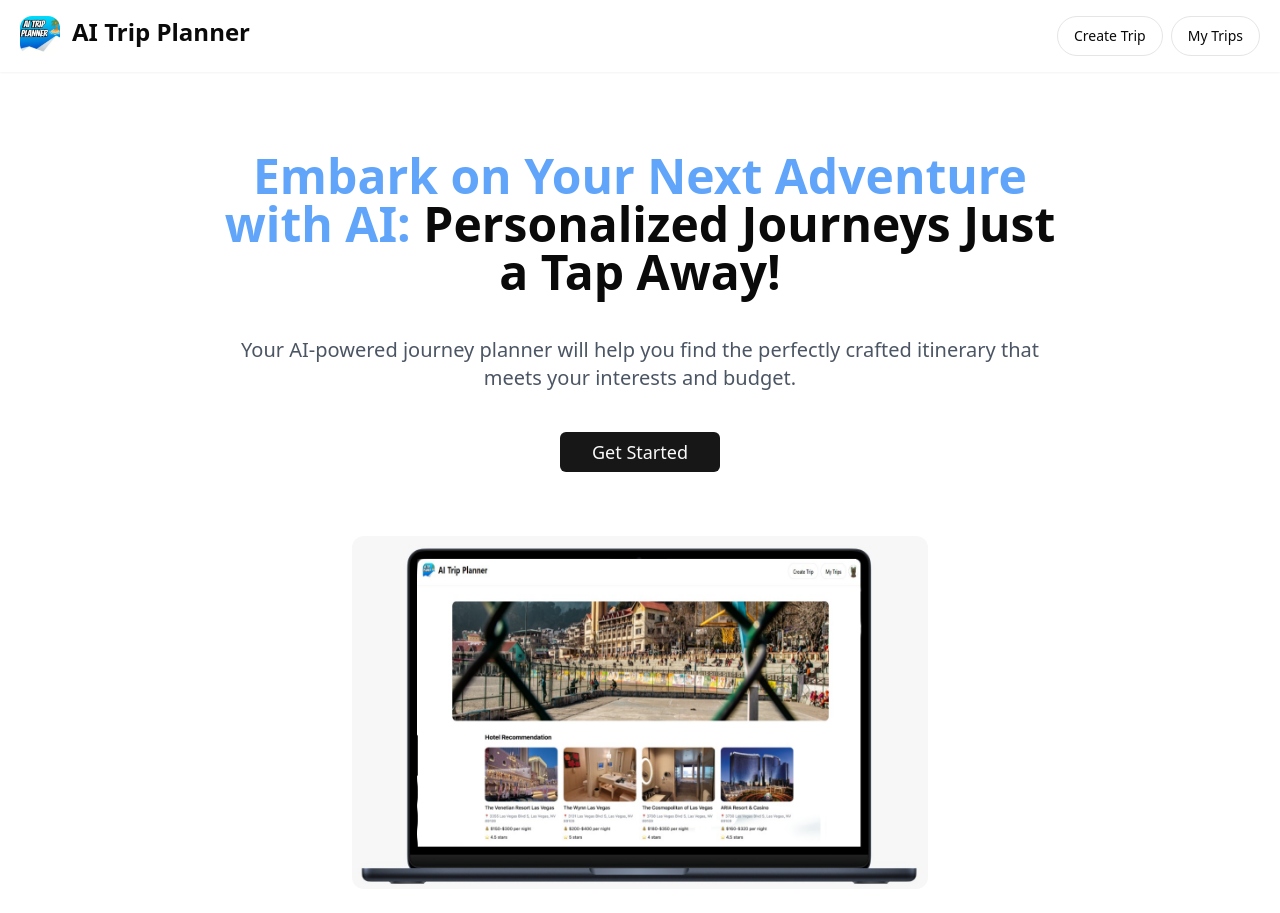
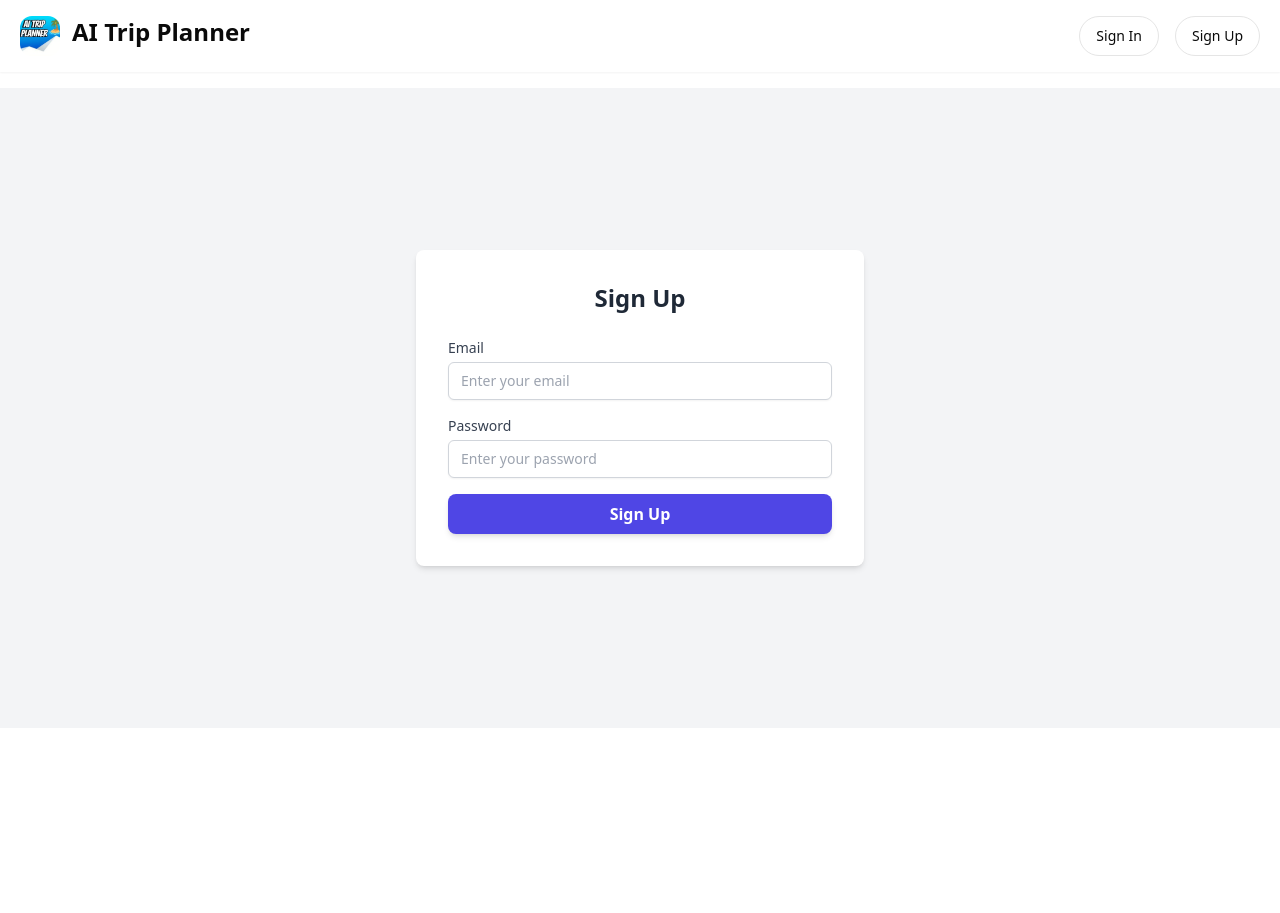
Before and after one commit to Kushhhhhhhh/AI-Trip-Planner, a React (Vite) app: page / in a window 1280 px wide. After the commit the page ends 800 px from the top, so only its background shows below. Built offline with nearby package versions, Linux system fonts and the light colour scheme; no server answers.

Commit message:
Firebase Authentication

```diff
--- a/src/App.jsx
+++ b/src/App.jsx
@@ -1,11 +1,43 @@
-import Hero from "./components/Hero"
+import { useEffect, useState } from 'react';
+import { onAuthStateChanged } from 'firebase/auth';
+import { auth } from './config/firebase-config';
+import SignUp from './components/SignUp';
+import Hero from './components/Hero';
+import { Loader2 } from 'lucide-react';
 
 const App = () => {
+
+  const [user, setUser] = useState(null);
+  const [loading, setLoading] = useState(true);
+
+  useEffect(() => {
+    const unsubscribe = onAuthStateChanged(auth, (user) => {
+      setUser(user);
+      setLoading(false);
+    });
+
+    return () => unsubscribe();
+  }, []);
+
+  if (loading) {
+    return <div>
+      <Loader2 />
+    </div>;
+  }
+
   return (
-    <>
-      <Hero />
-    </>
-  )
-}
+    <main>
+      <div>
+        {user ? (
+           <Hero />
+        ) : (
+          <>
+            <SignUp />
+          </>
+        )}
+      </div>
+    </main>
+  );
+};
 
-export default App
+export default App;
--- a/src/components/Header.jsx
+++ b/src/components/Header.jsx
@@ -1,18 +1,45 @@
 import { Button } from "./ui/button";
 import { useEffect, useState } from 'react';
+import { signOut, onAuthStateChanged } from 'firebase/auth';
+import { auth } from '../config/firebase-config';
+import { Dialog, DialogContent, DialogHeader, DialogTitle, DialogDescription } from "./ui/dialog";
+import { AiOutlineLoading3Quarters } from "react-icons/ai";
 
 const Header = () => {
   const [user, setUser] = useState(null);
+  const [openDialog, setOpenDialog] = useState(false);
+  const [loading, setLoading] = useState(false);
 
   useEffect(() => {
-    const user = localStorage.getItem("user");
-    if (user) {
-      setUser(JSON.parse(user));
+    const unsubscribe = onAuthStateChanged(auth, (currentUser) => {
+      if (currentUser) {
+        setUser(currentUser);
+        localStorage.setItem("user", JSON.stringify(currentUser));
+      } else {
+        setUser(null);
+        localStorage.removeItem("user");
       }
+    });
 
-  }, [user, setUser]);
+    return () => unsubscribe();
+  }, []);
+
+  const handleLogout = async () => {
+    setLoading(true);
+    try {
+      await signOut(auth);
+      localStorage.removeItem("user");
+      setUser(null);
+      setOpenDialog(false);
+    } catch (error) {
+      console.error("Error signing out:", error);
+    } finally {
+      setLoading(false);
+    }
+  };
 
   return (
+    <>
       <div className="p-4 shadow-sm flex justify-between items-center px-5 mb-4">
         <div className="flex items-center space-x-3">
           <a href="/" className="flex gap-3">
@@ -25,16 +52,46 @@ const Header = () => {
           </a>
         </div>
         <div className="flex items-center space-x-4">
-        <div className="flex items-center space-x-2">
+          {user ? (
+            <div className="flex items-center space-x-4">
               <a href="/create-trip">
                 <Button variant="outline" className="rounded-full">Create Trip</Button>
               </a>
               <a href="/my-trips">
                 <Button variant="outline" className="rounded-full">My Trips</Button>
               </a>
+              <Button variant="outline" className="rounded-full" onClick={() => setOpenDialog(true)}>Logout</Button>
+            </div>
+          ) : (
+            <div className="flex items-center space-x-4">
+              <a href="/sign-in">
+                <Button variant="outline" className="rounded-full">Sign In</Button>
+              </a>
+              <a href="/sign-up">
+                <Button variant="outline" className="rounded-full">Sign Up</Button>
+              </a>
+            </div>
+          )}
         </div>
       </div>
+
+      <Dialog open={openDialog} onOpenChange={() => setOpenDialog(false)}>
+        <DialogContent>
+          <DialogHeader>
+            <DialogTitle className="font-bold text-xl">Confirm Logout</DialogTitle>
+            <DialogDescription>
+              <p>Are you sure you want to log out?</p>
+              <div className="flex justify-end mt-4 space-x-2">
+                <Button onClick={handleLogout} disabled={loading}>
+                  {loading ? <AiOutlineLoading3Quarters className="w-5 h-5 animate-spin" /> : 'Logout'}
+                </Button>
+                <Button variant="outline" onClick={() => setOpenDialog(false)}>Cancel</Button>
               </div>
+            </DialogDescription>
+          </DialogHeader>
+        </DialogContent>
+      </Dialog>
+    </>
   );
 };
 
--- /dev/null
+++ b/src/components/SignIn.jsx
@@ -0,0 +1,64 @@
+import { useState } from 'react';
+import { signInWithEmailAndPassword } from 'firebase/auth';
+import { auth } from '../config/firebase-config';
+import { useNavigate } from 'react-router-dom';
+import toast from 'react-hot-toast';
+
+const SignIn = () => {
+  const [email, setEmail] = useState('');
+  const [password, setPassword] = useState('');
+  const router = useNavigate();
+
+  const handleSignIn = async (e) => {
+    e.preventDefault();
+    try {
+      await signInWithEmailAndPassword(auth, email, password);
+      toast.success('User signed in successfully!');
+      router('/');
+    } catch (error) {
+      console.error('Error signing in:', error.message);
+    }
+  };
+
+  return (
+    <main className="flex items-center justify-center h-[80vh] bg-gray-100 p-4">
+      <div className="w-full max-w-md bg-white p-8 rounded-lg shadow-md">
+        <h2 className="text-2xl font-bold mb-6 text-center text-gray-800">Sign In</h2>
+        <form onSubmit={handleSignIn} className="space-y-4">
+          <div>
+            <label htmlFor="email" className="block text-sm font-medium text-gray-700">Email</label>
+            <input
+              type="email"
+              id="email"
+              value={email}
+              onChange={(e) => setEmail(e.target.value)}
+              placeholder="Enter your email"
+              className="mt-1 block w-full px-3 py-2 border border-gray-300 rounded-md shadow-sm focus:outline-none focus:ring-2 focus:ring-indigo-500 focus:border-indigo-500 sm:text-sm"
+              required
+            />
+          </div>
+          <div>
+            <label htmlFor="password" className="block text-sm font-medium text-gray-700">Password</label>
+            <input
+              type="password"
+              id="password"
+              value={password}
+              onChange={(e) => setPassword(e.target.value)}
+              placeholder="Enter your password"
+              className="mt-1 block w-full px-3 py-2 border border-gray-300 rounded-md shadow-sm focus:outline-none focus:ring-2 focus:ring-indigo-500 focus:border-indigo-500 sm:text-sm"
+              required
+            />
+          </div>
+          <button
+            type="submit"
+            className="w-full py-2 px-4 bg-indigo-600 text-white font-semibold rounded-lg shadow-md hover:bg-indigo-700 focus:outline-none focus:ring-2 focus:ring-indigo-500 focus:ring-offset-2"
+          >
+            Sign In
+          </button>
+        </form>
+      </div>
+    </main>
+  );
+};
+
+export default SignIn;
--- /dev/null
+++ b/src/components/SignUp.jsx
@@ -0,0 +1,64 @@
+import { useState } from 'react';
+import { createUserWithEmailAndPassword } from 'firebase/auth';
+import { auth } from '../config/firebase-config';
+import { useNavigate } from 'react-router-dom';
+import toast from 'react-hot-toast';
+
+const SignUp = () => {
+  const [email, setEmail] = useState('');
+  const [password, setPassword] = useState('');
+  const router = useNavigate();
+
+  const handleSignUp = async (e) => {
+    e.preventDefault();
+    try {
+      await createUserWithEmailAndPassword(auth, email, password);
+      toast.success('User signed up successfully!');
+      router('/sign-in');
+    } catch (error) {
+      console.error('Error signing up:', error.message);
+    }
+  };
+
+  return (
+    <main className="flex items-center justify-center h-[80vh] bg-gray-100 p-4">
+      <div className="w-full max-w-md bg-white p-8 rounded-lg shadow-md">
+        <h2 className="text-2xl font-bold mb-6 text-center text-gray-800">Sign Up</h2>
+        <form onSubmit={handleSignUp} className="space-y-4">
+          <div>
+            <label htmlFor="email" className="block text-sm font-medium text-gray-700">Email</label>
+            <input
+              type="email"
+              id="email"
+              value={email}
+              onChange={(e) => setEmail(e.target.value)}
+              placeholder="Enter your email"
+              className="mt-1 block w-full px-3 py-2 border border-gray-300 rounded-md shadow-sm focus:outline-none focus:ring-2 focus:ring-indigo-500 focus:border-indigo-500 sm:text-sm"
+              required
+            />
+          </div>
+          <div>
+            <label htmlFor="password" className="block text-sm font-medium text-gray-700">Password</label>
+            <input
+              type="password"
+              id="password"
+              value={password}
+              onChange={(e) => setPassword(e.target.value)}
+              placeholder="Enter your password"
+              className="mt-1 block w-full px-3 py-2 border border-gray-300 rounded-md shadow-sm focus:outline-none focus:ring-2 focus:ring-indigo-500 focus:border-indigo-500 sm:text-sm"
+              required
+            />
+          </div>
+          <button
+            type="submit"
+            className="w-full py-2 px-4 bg-indigo-600 text-white font-semibold rounded-lg shadow-md hover:bg-indigo-700 focus:outline-none focus:ring-2 focus:ring-indigo-500 focus:ring-offset-2"
+          >
+            Sign Up
+          </button>
+        </form>
+      </div>
+    </main>
+  );
+};
+
+export default SignUp;
--- a/src/create-trip/page.jsx
+++ b/src/create-trip/page.jsx
@@ -1,5 +1,5 @@
 import GooglePlacesAutocomplete from "react-google-places-autocomplete";
-import { useState } from "react";
+import { useState, useEffect } from "react";
 import { Input } from "@/components/ui/input";
 import { SelectBudgetOptions, SelectTravelList } from "@/data/option";
 import { Button } from "@/components/ui/button";
@@ -15,40 +15,44 @@ import {
 } from "@/components/ui/dialog";
 import { AiOutlineLoading3Quarters } from "react-icons/ai";
 import { setDoc, doc } from "firebase/firestore";
-import { db } from "@/config/firebase-config";
+import { db, auth } from "@/config/firebase-config";
 import { useNavigate } from "react-router-dom";
+import { onAuthStateChanged, signOut } from "firebase/auth";
 
 const CreateTrip = () => {
   const [place, setPlace] = useState(null);
   const [formData, setFormData] = useState({});
   const [openDialog, setOpenDialog] = useState(false);
   const [loading, setLoading] = useState(false);
-  const router = useNavigate();
+  const [user, setUser] = useState(null);
+  const navigate = useNavigate();
+
+  useEffect(() => {
+    const unsubscribe = onAuthStateChanged(auth, (currentUser) => {
+      setUser(currentUser);
+    });
+
+    return () => unsubscribe();
+  }, []);
 
   const handleInputChange = (name, value) => {
-    setFormData({ ...formData, [name]: value });
-    console.log(`Form data updated: ${name} = ${value}`);
+    setFormData(prev => ({ ...prev, [name]: value }));
   };
 
-  const GenerateTrip = async () => {
-    const user = JSON.parse(localStorage.getItem("user"));
-
+  const generateTrip = async () => {
     if (!user) {
-      toast.error("Please login to generate a trip");
+      toast.error("Please log in to generate a trip.");
       setOpenDialog(true);
       return;
     }
 
-    console.log("Form data on generate:", formData);
-
     if (!formData.location || !formData.stay || !formData.budget || !formData.travel) {
-      toast.error("Please fill all the required fields");
+      toast.error("Please fill out all required fields.");
       return;
     }
 
     setLoading(true);
-
-    const toastId = toast.loading("Please wait while we generate your trip");
+    const toastId = toast.loading("Generating your trip...");
 
     const finalPrompt = AI_PROMPT
       .replace('{location}', formData.location.label)
@@ -58,27 +62,26 @@ const CreateTrip = () => {
 
     try {
       const result = await chatSession.sendMessage(finalPrompt);
-      console.log("AI Response:", result?.response?.text());
+      const tripData = result?.response?.text();
 
-      await SaveTrip(result?.response?.text());
-
-      toast.dismiss(toastId);
-      toast.success("Trip generated successfully!");
+      if (tripData) {
+        await saveTrip(tripData);
+        toast.success("Trip generated and saved successfully!");
+      } else {
+        throw new Error("No trip data received.");
+      }
 
     } catch (error) {
       console.error("Error generating trip:", error);
-
+      toast.error("An error occurred while generating the trip.");
+    } finally {
       toast.dismiss(toastId);
-      toast.error("An error occurred while generating the trip");
-    } finally {
       setLoading(false);
     }
   };
 
-  const SaveTrip = async (tripData) => {
-    setLoading(true);
+  const saveTrip = async (tripData) => {
     const docId = Date.now().toString();
-    const user = JSON.parse(localStorage.getItem("user"));
 
     if (!user?.email) {
       console.error("User email is missing.");
@@ -88,11 +91,12 @@ const CreateTrip = () => {
     }
 
     let parsedTripData;
+
     try {
       parsedTripData = JSON.parse(tripData);
     } catch (error) {
       console.error("Invalid JSON in tripData:", error);
-      toast.error("Failed to save trip data. Please try again.");
+      toast.error("Please try again with different options.");
       setLoading(false);
       return;
     }
@@ -104,8 +108,7 @@ const CreateTrip = () => {
         userEmail: user.email,
         id: docId
       });
-      toast.success("Trip saved successfully!");
-      router(`/view-trip/${docId}`);
+      navigate(`/view-trip/${docId}`);
     } catch (error) {
       console.error("Error saving trip:", error);
       toast.error("Failed to save trip. Please try again.");
@@ -114,11 +117,26 @@ const CreateTrip = () => {
     }
   };
 
+  const handleLogout = async () => {
+    setLoading(true);
+    try {
+      await signOut(auth);
+      setUser(null);
+      toast.success("Logged out successfully.");
+    } catch (error) {
+      console.error("Error signing out:", error);
+      toast.error("Failed to log out. Please try again.");
+    } finally {
+      setLoading(false);
+      setOpenDialog(false);
+    }
+  };
+
   return (
     <div className="px-5 sm:px-10 md:px-32 lg:px-56 xl:px-72 mt-10">
       <h2 className="font-bold text-2xl sm:text-3xl">Tell us your travel preference 🏕️</h2>
       <p className="mt-3 text-gray-600 text-sm sm:text-base">
-        Please provide some basic information and our trip planner will generate a customized itinerary based on your preferences
+        Please provide some basic information and our trip planner will generate a customized itinerary based on your preferences.
       </p>
 
       <div className="mt-10 sm:mt-20 flex flex-col gap-10">
@@ -175,11 +193,11 @@ const CreateTrip = () => {
             ))}
           </div>
           <div className="my-10 justify-end flex">
-            <Button onClick={GenerateTrip} disabled={loading}>
+            <Button onClick={generateTrip} disabled={loading}>
               {loading ? <AiOutlineLoading3Quarters className="w-5 h-5 animate-spin" /> : "Generate Trip"}
             </Button>
           </div>
-          <Dialog open={openDialog}>
+          <Dialog open={openDialog} onOpenChange={() => setOpenDialog(false)}>
             <DialogContent>
               <DialogHeader>
                 <DialogDescription>
@@ -193,7 +211,20 @@ const CreateTrip = () => {
                   </div>
                   <div className="my-6 text-center">
                     <DialogTitle className="font-bold">Sign In Required</DialogTitle>
-                    <p>Please log in to continue</p>
+                    <p>Please log in to continue.</p>
+                    <div className="mt-6 flex justify-center space-x-4">
+                      <a href="/sign-in">
+                        <Button variant="outline">Sign In</Button>
+                      </a>
+                      <a href="/sign-up">
+                        <Button variant="outline">Sign Up</Button>
+                      </a>
+                      {user && (
+                        <Button variant="outline" onClick={handleLogout}>
+                          Logout
+                        </Button>
+                      )}
+                    </div>
                   </div>
                 </DialogDescription>
               </DialogHeader>
```
Also changed, not shown: src/config/firebase-config.jsx (+6 -2 lines), src/main.jsx (+10 -3 lines). Lines whose indentation alone changed are shown as unchanged.
